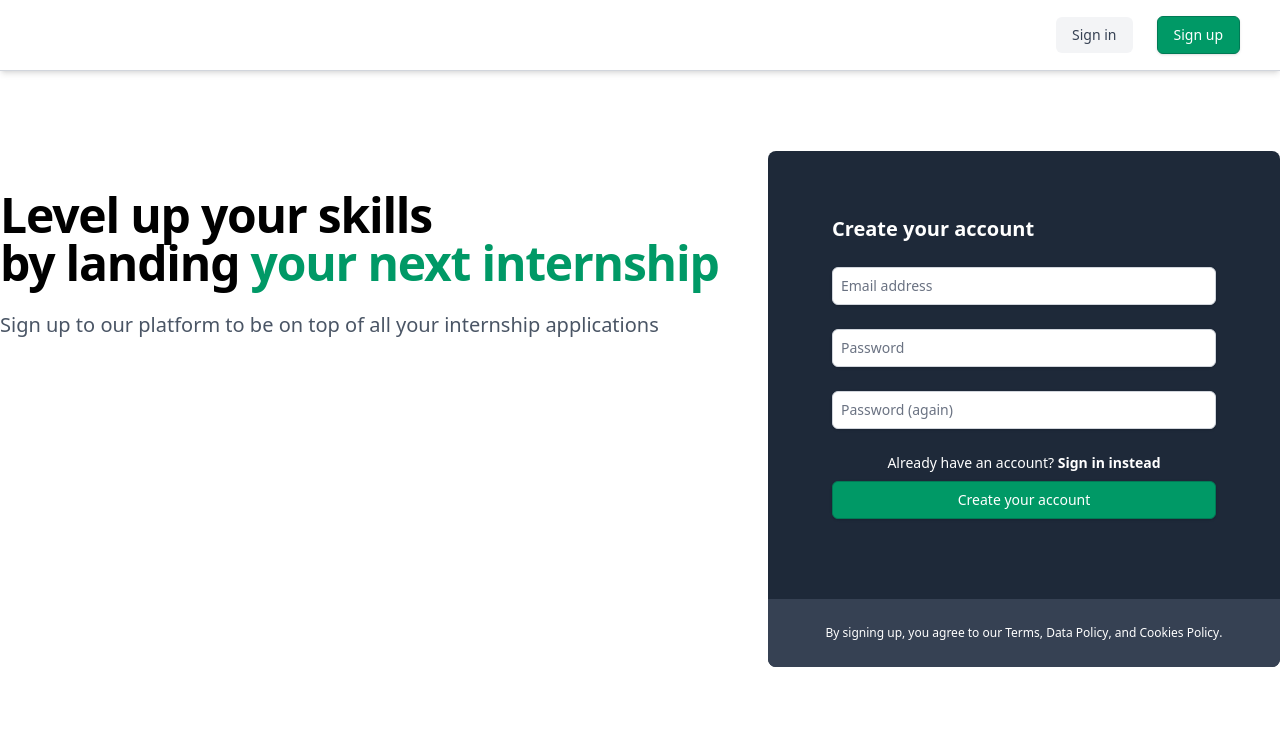
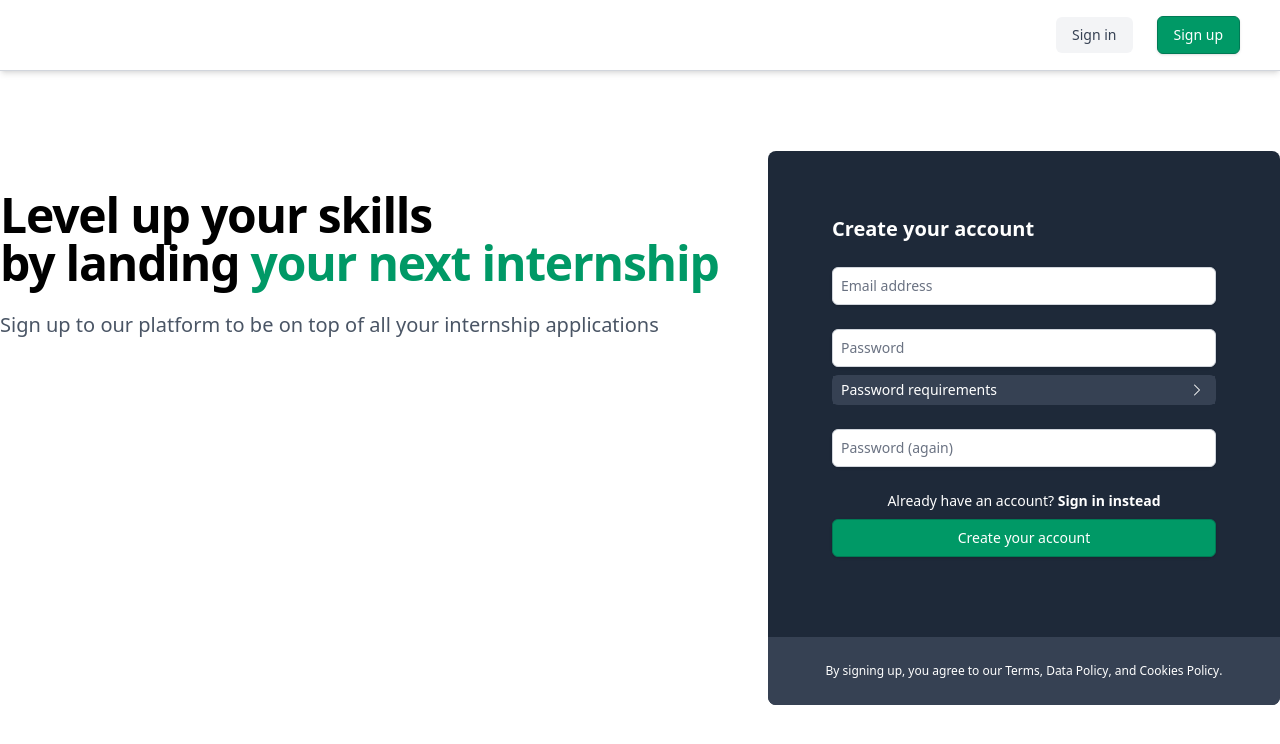
Before and after one commit to HoWong270/LevelUp_project_csc430, a Django app: page /accounts/signup/ in a window 1280 px wide. Shown: the top 744 px of the page. Run offline with Django 5.2, Linux system fonts and the light colour scheme; some libraries are stand-ins or nearby versions.

Commit message:
added password requirements field

```diff
--- a/level_up/static/input.css
+++ b/level_up/static/input.css
@@ -51,5 +51,9 @@
 
 
   .form-field input {
-    @apply w-full rounded-md p-2;
+    @apply w-full rounded-md p-2 mt-1;
   }
+
+  details > summary::-webkit-details-marker {
+    display: none;
+  }
--- a/level_up/static/output.css
+++ b/level_up/static/output.css
@@ -56,6 +56,8 @@
     --radius-sm: 0.25rem;
     --radius-md: 0.375rem;
     --radius-lg: 0.5rem;
+    --default-transition-duration: 150ms;
+    --default-transition-timing-function: cubic-bezier(0.4, 0, 0.2, 1);
     --default-font-family: var(--font-sans);
     --default-mono-font-family: var(--font-mono);
   }
@@ -268,14 +270,26 @@
   .inline-block {
     display: inline-block;
   }
+  .table {
+    display: table;
+  }
   .h-4 {
     height: calc(var(--spacing) * 4);
+  }
+  .h-5 {
+    height: calc(var(--spacing) * 5);
   }
   .h-6 {
     height: calc(var(--spacing) * 6);
   }
+  .w-0 {
+    width: calc(var(--spacing) * 0);
+  }
   .w-4 {
     width: calc(var(--spacing) * 4);
+  }
+  .w-5 {
+    width: calc(var(--spacing) * 5);
   }
   .w-6 {
     width: calc(var(--spacing) * 6);
@@ -292,17 +306,44 @@
   .max-w-lg {
     max-width: var(--container-lg);
   }
+  .min-w-full {
+    min-width: 100%;
+  }
+  .flex-shrink {
+    flex-shrink: 1;
+  }
+  .basis-2 {
+    flex-basis: calc(var(--spacing) * 2);
+  }
   .basis-2\/5 {
     flex-basis: calc(2/5 * 100%);
   }
+  .basis-3 {
+    flex-basis: calc(var(--spacing) * 3);
+  }
   .basis-3\/5 {
     flex-basis: calc(3/5 * 100%);
+  }
+  .border-collapse {
+    border-collapse: collapse;
+  }
+  .cursor-pointer {
+    cursor: pointer;
+  }
+  .resize {
+    resize: both;
+  }
+  .list-none {
+    list-style-type: none;
   }
   .flex-col {
     flex-direction: column;
   }
   .items-center {
     align-items: center;
+  }
+  .justify-between {
+    justify-content: space-between;
   }
   .justify-end {
     justify-content: flex-end;
@@ -315,6 +356,20 @@
   }
   .gap-10 {
     gap: calc(var(--spacing) * 10);
+  }
+  .space-y-2 {
+    :where(& > :not(:last-child)) {
+      --tw-space-y-reverse: 0;
+      margin-block-start: calc(calc(var(--spacing) * 2) * var(--tw-space-y-reverse));
+      margin-block-end: calc(calc(var(--spacing) * 2) * calc(1 - var(--tw-space-y-reverse)));
+    }
+  }
+  .space-y-4 {
+    :where(& > :not(:last-child)) {
+      --tw-space-y-reverse: 0;
+      margin-block-start: calc(calc(var(--spacing) * 4) * var(--tw-space-y-reverse));
+      margin-block-end: calc(calc(var(--spacing) * 4) * calc(1 - var(--tw-space-y-reverse)));
+    }
   }
   .space-y-6 {
     :where(& > :not(:last-child)) {
@@ -336,6 +391,10 @@
     border-bottom-right-radius: var(--radius-lg);
     border-bottom-left-radius: var(--radius-lg);
   }
+  .border {
+    border-style: var(--tw-border-style);
+    border-width: 1px;
+  }
   .border-2 {
     border-style: var(--tw-border-style);
     border-width: 2px;
@@ -354,6 +413,9 @@
   .border-gray-300 {
     border-color: var(--color-gray-300);
   }
+  .border-gray-700 {
+    border-color: var(--color-gray-700);
+  }
   .bg-gray-200 {
     background-color: var(--color-gray-200);
   }
@@ -369,14 +431,23 @@
   .p-6 {
     padding: calc(var(--spacing) * 6);
   }
+  .px-2 {
+    padding-inline: calc(var(--spacing) * 2);
+  }
   .px-4 {
     padding-inline: calc(var(--spacing) * 4);
   }
   .px-10 {
     padding-inline: calc(var(--spacing) * 10);
   }
+  .py-0 {
+    padding-block: calc(var(--spacing) * 0);
+  }
   .py-0\.5 {
     padding-block: calc(var(--spacing) * 0.5);
+  }
+  .py-1 {
+    padding-block: calc(var(--spacing) * 1);
   }
   .py-4 {
     padding-block: calc(var(--spacing) * 4);
@@ -450,6 +521,9 @@
   .uppercase {
     text-transform: uppercase;
   }
+  .underline {
+    text-decoration-line: underline;
+  }
   .shadow-md {
     --tw-shadow: 0 4px 6px -1px var(--tw-shadow-color, rgb(0 0 0 / 0.1)), 0 2px 4px -2px var(--tw-shadow-color, rgb(0 0 0 / 0.1));
     box-shadow: var(--tw-inset-shadow), var(--tw-inset-ring-shadow), var(--tw-ring-offset-shadow), var(--tw-ring-shadow), var(--tw-shadow);
@@ -457,6 +531,10 @@
   .shadow-sm {
     --tw-shadow: 0 1px 3px 0 var(--tw-shadow-color, rgb(0 0 0 / 0.1)), 0 1px 2px -1px var(--tw-shadow-color, rgb(0 0 0 / 0.1));
     box-shadow: var(--tw-inset-shadow), var(--tw-inset-ring-shadow), var(--tw-ring-offset-shadow), var(--tw-ring-shadow), var(--tw-shadow);
+  }
+  .outline {
+    outline-style: var(--tw-outline-style);
+    outline-width: 1px;
   }
   .hover\:underline {
     &:hover {
@@ -567,8 +645,24 @@
       line-height: var(--tw-leading, var(--text-5xl--line-height));
     }
   }
-  .\[\*\>ul\]\:space-y-2 {
-    &:is(*>ul) {
+  .open\:\[\&_svg\]\:rotate-90 {
+    &:is([open], :popover-open, :open) {
+      & svg {
+        rotate: 90deg;
+      }
+    }
+  }
+  .\[\&\>ul\]\:space-y-1 {
+    &>ul {
+      :where(& > :not(:last-child)) {
+        --tw-space-y-reverse: 0;
+        margin-block-start: calc(calc(var(--spacing) * 1) * var(--tw-space-y-reverse));
+        margin-block-end: calc(calc(var(--spacing) * 1) * calc(1 - var(--tw-space-y-reverse)));
+      }
+    }
+  }
+  .\[\&\>ul\]\:space-y-2 {
+    &>ul {
       :where(& > :not(:last-child)) {
         --tw-space-y-reverse: 0;
         margin-block-start: calc(calc(var(--spacing) * 2) * var(--tw-space-y-reverse));
@@ -729,9 +823,13 @@
   --tw-ring-color: var(--color-emerald-500);
 }
 .form-field input {
+  margin-top: calc(var(--spacing) * 1);
   width: 100%;
   border-radius: var(--radius-md);
   padding: calc(var(--spacing) * 2);
+}
+details > summary::-webkit-details-marker {
+  display: none;
 }
 @layer base {
   [type='text'],input:where(:not([type])),[type='email'],[type='url'],[type='password'],[type='number'],[type='date'],[type='datetime-local'],[type='month'],[type='search'],[type='tel'],[type='time'],[type='week'],[multiple],textarea,select {
@@ -969,6 +1067,11 @@
   inherits: false;
   initial-value: 0 0 #0000;
 }
+@property --tw-outline-style {
+  syntax: "*";
+  inherits: false;
+  initial-value: solid;
+}
 @layer properties {
   @supports ((-webkit-hyphens: none) and (not (margin-trim: inline))) or ((-moz-orient: inline) and (not (color:rgb(from red r g b)))) {
     *, ::before, ::after, ::backdrop {
@@ -991,6 +1094,7 @@
       --tw-ring-offset-width: 0px;
       --tw-ring-offset-color: #fff;
       --tw-ring-offset-shadow: 0 0 #0000;
+      --tw-outline-style: solid;
     }
   }
 }
--- a/level_up/tailwind.config.js
+++ b/level_up/tailwind.config.js
@@ -1,6 +1,6 @@
     /** @type {import('tailwindcss').Config} */
     module.exports = {
-        content: [  "./templates/**/*.html",
+      content: ["./templates/**/*.html",
         ],
         safelist: ['button', 'primary', 'secondary', 'danger'],
         theme: {},
--- a/level_up/templates/account/signup.html
+++ b/level_up/templates/account/signup.html
@@ -35,20 +35,31 @@
                                 </div>
                             </div>
 
-                            <div>
+                            <div class="space-y-2">
                                 <label class="sr-only" for="{{ form.password1.id_for_label}}">Password</label>
+
+                                {% if form.password1.errors %}
+                                    <div class="error [&>ul]:space-y-2">
+                                        {{ form.password1.errors}}
+                                    </div>
+                                {% endif %}
+
                                 <div class="form-field">
                                     {% render_field form.password1 class="block text-black shadow-sm focus:ring-emerald-500 focus:border-emerald-500 border-gray-300 text-sm"%}
                                 </div >
-                                {% if form.password1.errors %}
-                                    <div class="error [*>ul]:space-y-2">
-                                        {{ form.password1.errors}}
-                                    </div>
-                                {% endif %}
+
+                                <details class="text-sm rounded-md border border-gray-700 open:[&_svg]:rotate-90">
+                                    <summary class="px-2 py-1 flex justify-between items-center list-none cursor-pointer bg-gray-700">
+                                        <div>Password requirements</div>
+                                        <span>{% include "app/svgs/chevron.svg" with class="w-5 h-5" %}</span>
+                                    </summary>
+                                    <div class="px-2 py-1 mt-2 min-w-full [&>ul]:space-y-1 w-0">{{ form.password1.help_text | safe }}</div>
+                                </details>
+
                             </div>
 
                             <div>
-                                <label class="sr-only" for="{{ form.password2.id_for_label}}">Password</label>
+                                <label class="sr-only" for="{{ form.password2.id_for_label}}">Password confirmation</label>
                                 <div class="form-field">
                                     {% render_field form.password2 class="block text-black shadow-sm focus:ring-emerald-500 focus:border-emerald-500 border-gray-300 text-sm"%}
                                 </div>
@@ -61,9 +72,12 @@
 
                         </form>
 
+                        <div class="space-y-4">
+
                     {% if SOCIALACCOUNT_ENABLED %}
                         {% include "socialaccount/snippets/login.html" with page_layout="entrance" %}
                     {% endif %}
+                        </div>
 
                     </div>
                 </div>
```
Also changed, not shown: level_up/templates/app/svgs/chevron.svg (added).
